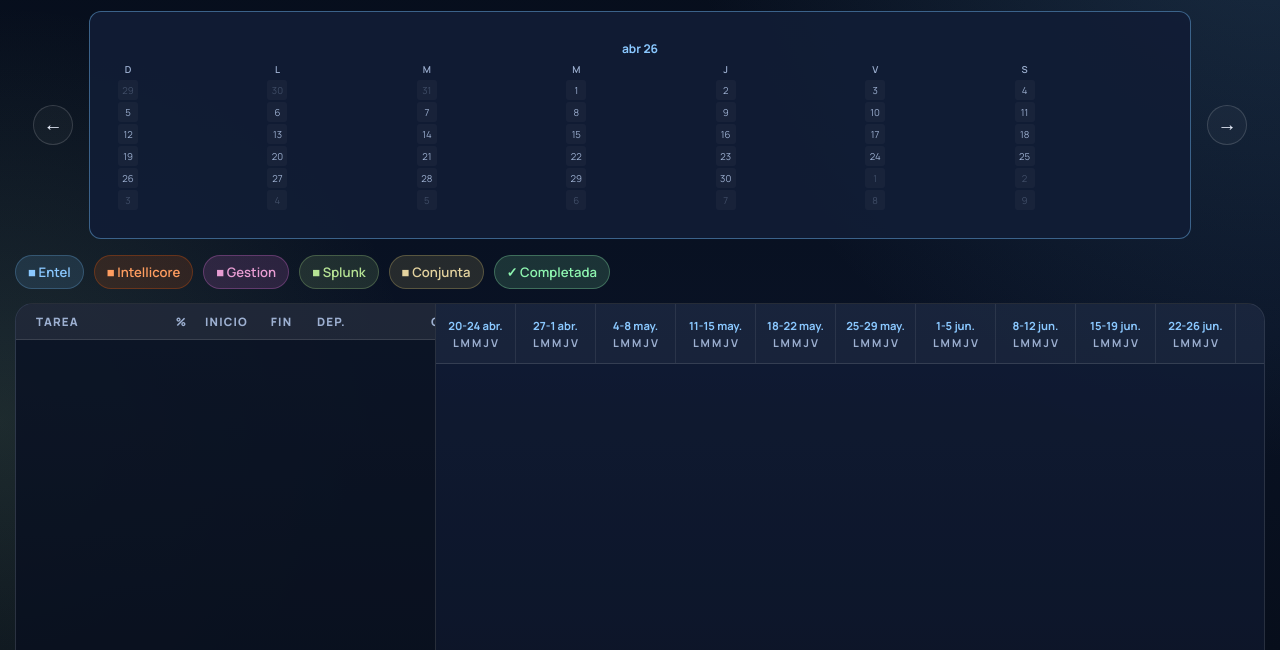
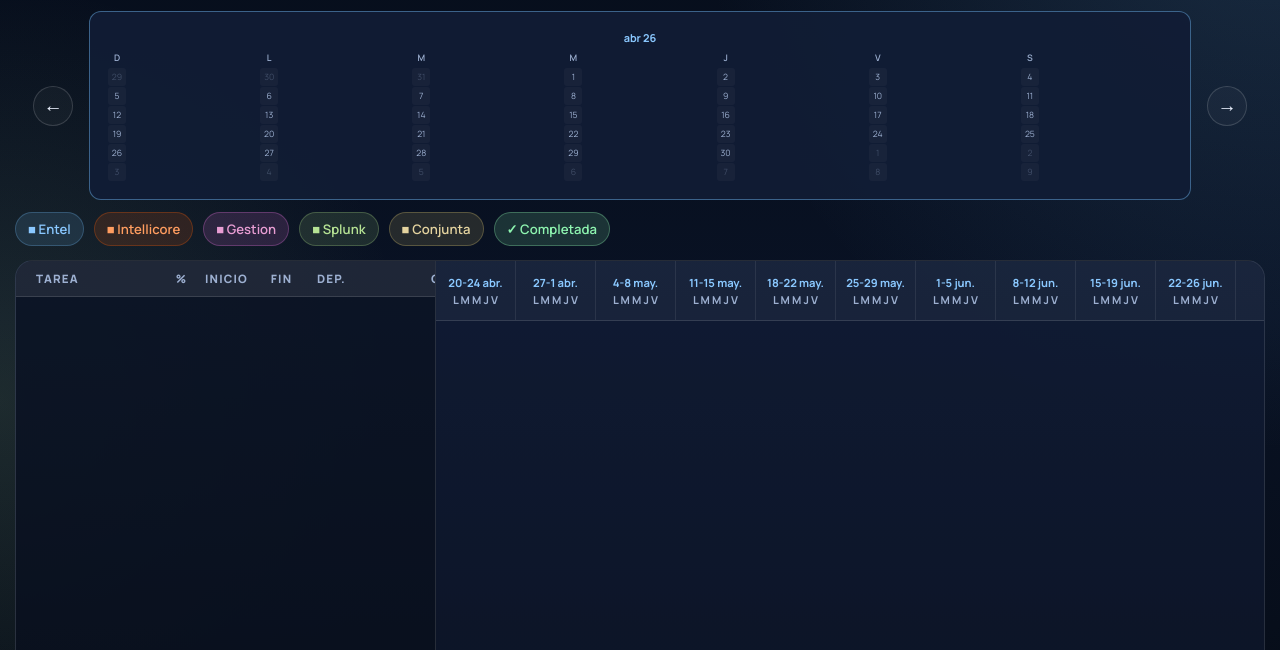
Before and after one commit to loreto2888/Roadmap_Automatizaci-nCoreEntel2026, a website: page gantt.html in a window 1280 px wide. Shown: the part 150-800 px from the top of the page. Drawn offline with Linux system fonts and the light colour scheme.

Commit message:
style: reducir tamaño del calendario superior

```diff
--- a/gantt.css
+++ b/gantt.css
@@ -334,7 +334,7 @@ h1 {
 }
 
 .calendar-top-strip {
-  margin: 8px 0 16px;
+  margin: 6px 0 12px;
   padding: 0 18px;
   flex: none;
   flex-direction: row;
@@ -355,9 +355,9 @@ h1 {
   background: rgba(17, 29, 53, 0.95);
   border: 1px solid rgba(103, 169, 223, 0.5);
   border-radius: 12px;
-  padding: 28px;
+  padding: 18px;
   color: var(--text);
-  font-size: 0.95rem;
+  font-size: 0.85rem;
   min-width: auto;
   width: 100%;
   max-width: 100%;
@@ -406,7 +406,7 @@ h1 {
   font-weight: 700;
   margin-bottom: 6px;
   color: #8ac8ff;
-  font-size: 0.75rem;
+  font-size: 0.68rem;
 }
 
 .calendar-weekdays {
@@ -428,7 +428,7 @@ h1 {
 .calendar-weekdays-inline {
   display: grid;
   grid-template-columns: repeat(7, 1fr);
-  gap: 2px;
+  gap: 1px;
   margin-bottom: 4px;
   text-align: center;
 }
@@ -436,8 +436,8 @@ h1 {
 .calendar-weekday-inline {
   font-weight: 600;
   color: var(--muted);
-  font-size: 0.6rem;
-  width: 20px;
+  font-size: 0.56rem;
+  width: 18px;
   text-align: center;
 }
 
@@ -450,7 +450,7 @@ h1 {
 .calendar-days-inline {
   display: grid;
   grid-template-columns: repeat(7, 1fr);
-  gap: 2px;
+  gap: 1px;
 }
 
 .calendar-day {
@@ -470,13 +470,13 @@ h1 {
 }
 
 .calendar-day-inline {
-  width: 20px;
-  height: 20px;
+  width: 18px;
+  height: 18px;
   display: flex;
   align-items: center;
   justify-content: center;
   border-radius: 3px;
-  font-size: 0.6rem;
+  font-size: 0.54rem;
   cursor: pointer;
   background: rgba(255, 255, 255, 0.03);
   border: 1px solid transparent;
```
